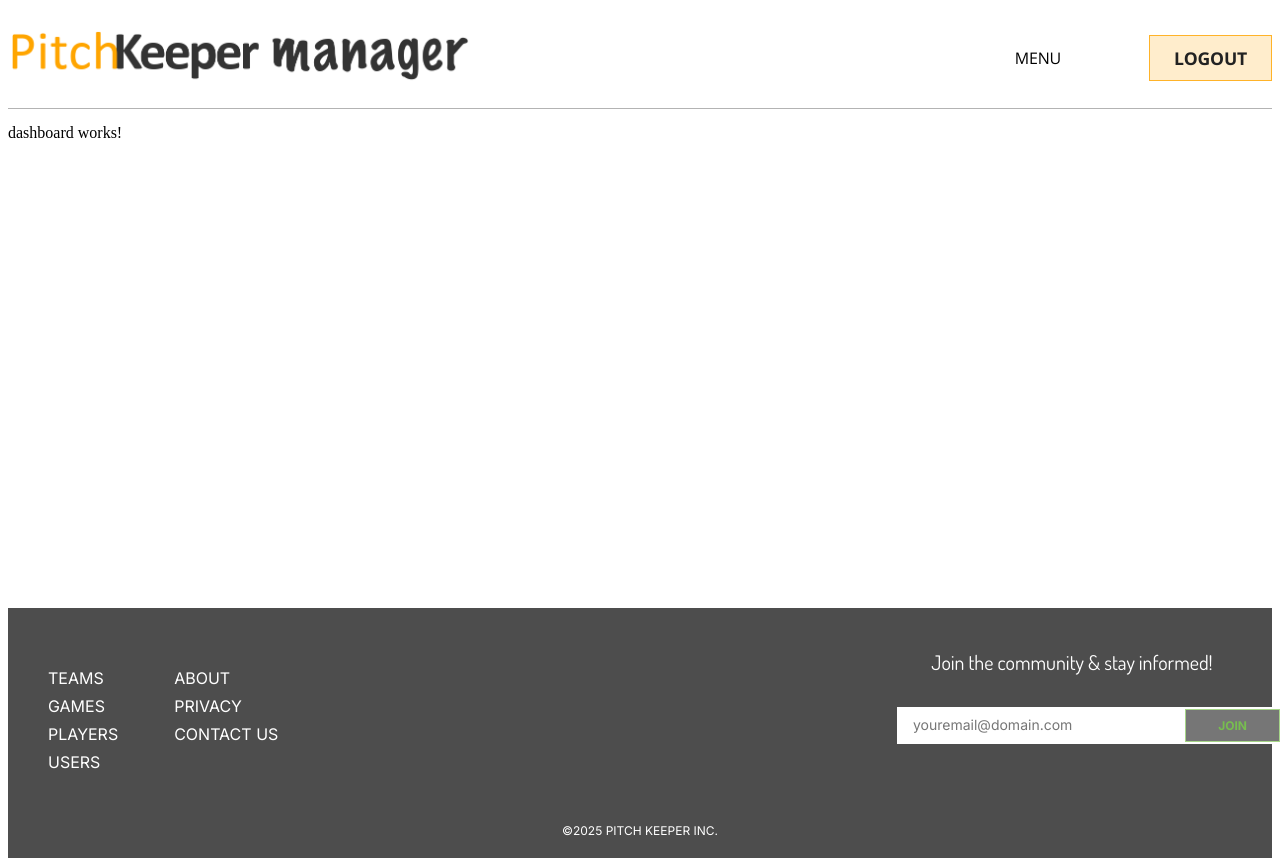
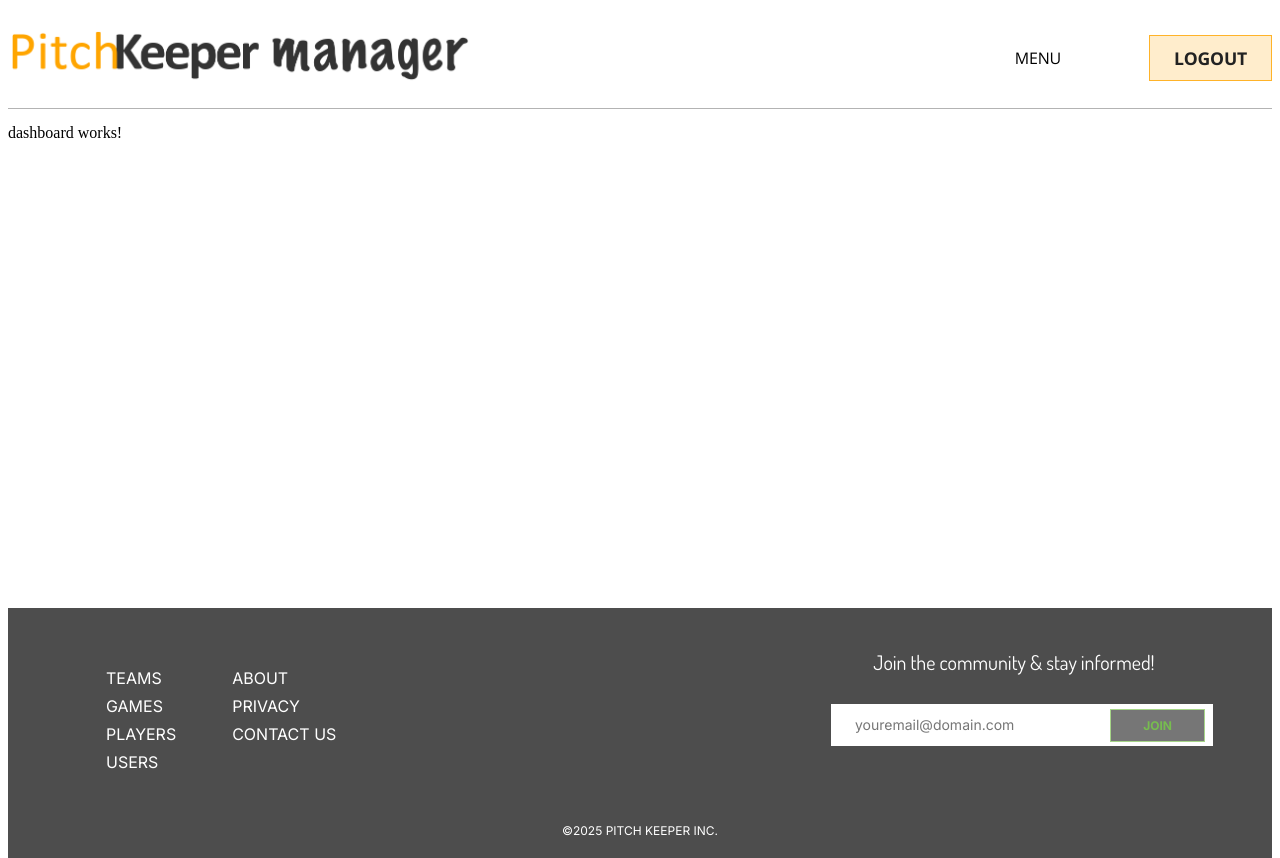
Before and after one commit to eric9ten/pk-manager, an Angular app: page /dashboard in a window 1280 px wide. Built offline with nearby package versions, Linux system fonts and the light colour scheme.

Commit message:
feat: add teams view routes

```diff
--- a/src/app/app.config.ts
+++ b/src/app/app.config.ts
@@ -4,5 +4,8 @@ import { provideRouter } from '@angular/router';
 import { routes } from './app.routes';
 
 export const appConfig: ApplicationConfig = {
-  providers: [provideZoneChangeDetection({ eventCoalescing: true }), provideRouter(routes)]
+  providers: [
+    provideZoneChangeDetection({ eventCoalescing: true }),
+    provideRouter(routes)
+  ]
 };
--- a/src/app/app.routes.ts
+++ b/src/app/app.routes.ts
@@ -1,4 +1,5 @@
 import { Routes } from '@angular/router';
+import { TeamsViewComponent } from '../pages/teams-view/teams-view.component';
 
 export const routes: Routes = [
     {
@@ -15,5 +16,6 @@ export const routes: Routes = [
                 (c) => c.TeamsViewComponent
             ),
     },
+    // { path: 'teams', component: TeamsViewComponent },
     {  path: '', redirectTo: 'dashboard', pathMatch: 'full' }
 ];
--- a/src/components/layout/footer/footer.component.scss
+++ b/src/components/layout/footer/footer.component.scss
@@ -8,7 +8,7 @@ footer {
 
     .top-footer {
         display: flex;
-        justify-content: space-between;
+        justify-content: space-around;
         align-items: center;
         width: 100%;
         max-width: var(--max-width);
--- a/src/components/layout/header/header.component.html
+++ b/src/components/layout/header/header.component.html
@@ -13,14 +13,14 @@
                     role="menu"
                     *ngIf="isOpen" [@dropDownMenu]
                 >
-                    <li class="menu_item" role="menuitem"><a routerLink="/dashboard" (click)="isOpen = !isOpen">Dashboard</a></li>
-                    <li class="menu_item" role="menuitem"><a routerLink="/teams" (click)="isOpen = !isOpen">Teams</a></li>
-                    <li class="menu_item" role="menuitem"><a routerLink="/games" (click)="isOpen = !isOpen">Games</a></li>
-                    <li class="menu_item" role="menuitem"><a routerLink="/players" (click)="isOpen = !isOpen">Players</a></li>
-                    <li class="menu_item" role="menuitem">Users</li>
-                    <li class="menu_item" role="menuitem">Seasons</li>
-                    <li class="menu_item" role="menuitem">Message Center</li>
-                    <li class="menu_item" role="menuitem"><a routerLink="/profile" (click)="isOpen = !isOpen"><span>{{currentUser.username}}</span></a></li>
+                    <li class="menu_item"><a routerLink="/dashboard" (click)="isOpen = !isOpen" routerLinkActive="active" ariaCurrentWhenActive="page">Dashboard</a></li>
+                    <li class="menu_item"><a routerLink="/teams" (click)="isOpen = !isOpen" routerLinkActive="active" ariaCurrentWhenActive="page">Teams</a></li>
+                    <li class="menu_item"><a routerLink="/games" (click)="isOpen = !isOpen" routerLinkActive="active" ariaCurrentWhenActive="page">Games</a></li>
+                    <li class="menu_item"><a routerLink="/players" (click)="isOpen = !isOpen" routerLinkActive="active" ariaCurrentWhenActive="page">Players</a></li>
+                    <li class="menu_item">Users</li>
+                    <li class="menu_item">Seasons</li>
+                    <li class="menu_item">Message Center</li>
+                    <li class="menu_item"><a routerLink="/profile" (click)="isOpen = !isOpen"><span>{{currentUser.username}}</span></a></li>
                 </ul>
             </nav>
             <nav class="header-links header-links_loggedIn" *ngIf="isLoggedIn">
--- a/src/components/layout/header/header.component.ts
+++ b/src/components/layout/header/header.component.ts
@@ -1,9 +1,10 @@
 import { CommonModule } from '@angular/common';
 import { Component } from '@angular/core';
+import { RouterLink, RouterLinkActive } from '@angular/router';
 
 @Component({
   selector: 'pkm-header',
-  imports: [ CommonModule ],
+  imports: [ CommonModule, RouterLink, RouterLinkActive ],
   templateUrl: './header.component.html',
   styleUrl: './header.component.scss'
 })
--- a/src/components/newsletter-signup/newsletter-signup.component.scss
+++ b/src/components/newsletter-signup/newsletter-signup.component.scss
@@ -51,6 +51,7 @@
       align-items: center;
       width: 100%;
       padding: .15rem .5rem;
+      background-color: var(--c-white);
     }
 
   &_input {
@@ -58,8 +59,7 @@
   }
 
   &_button {
-    position: absolute;
-    right: 0;
+    position: relative;
   }
 
 }
```
